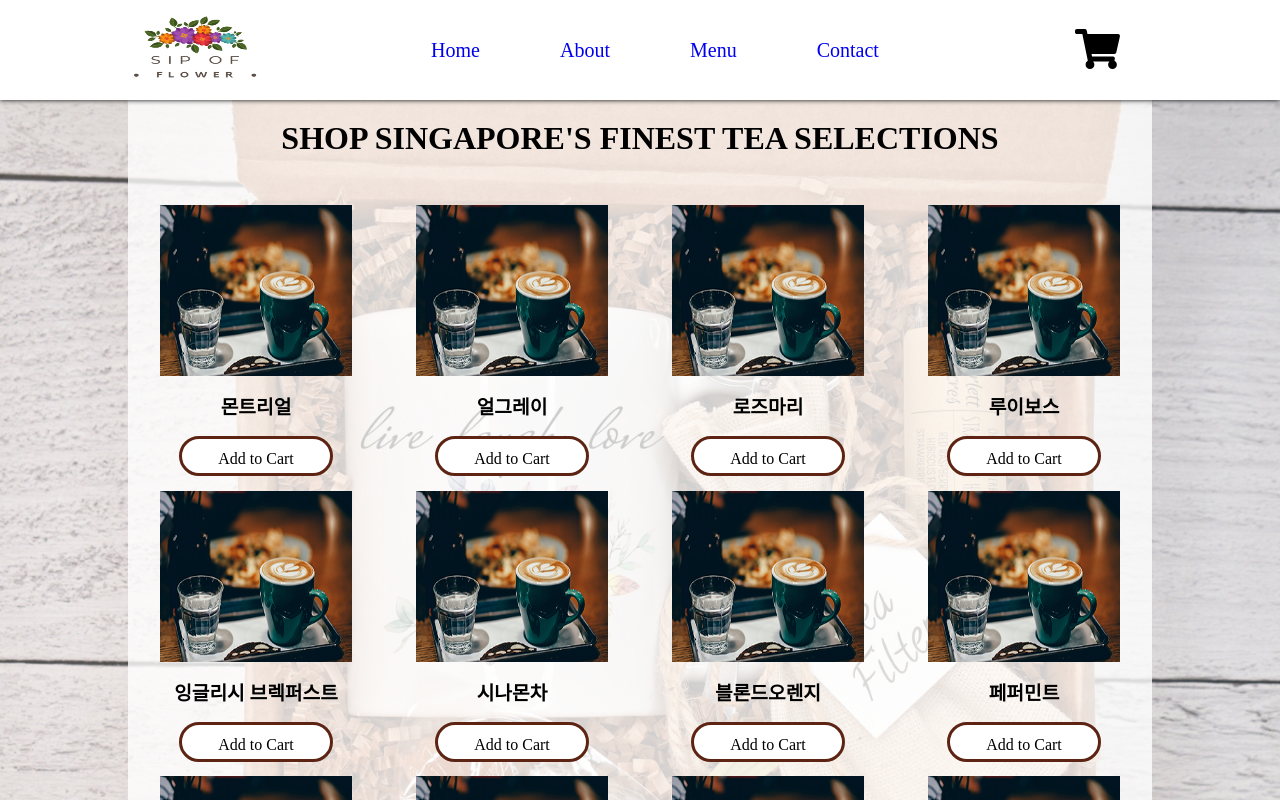
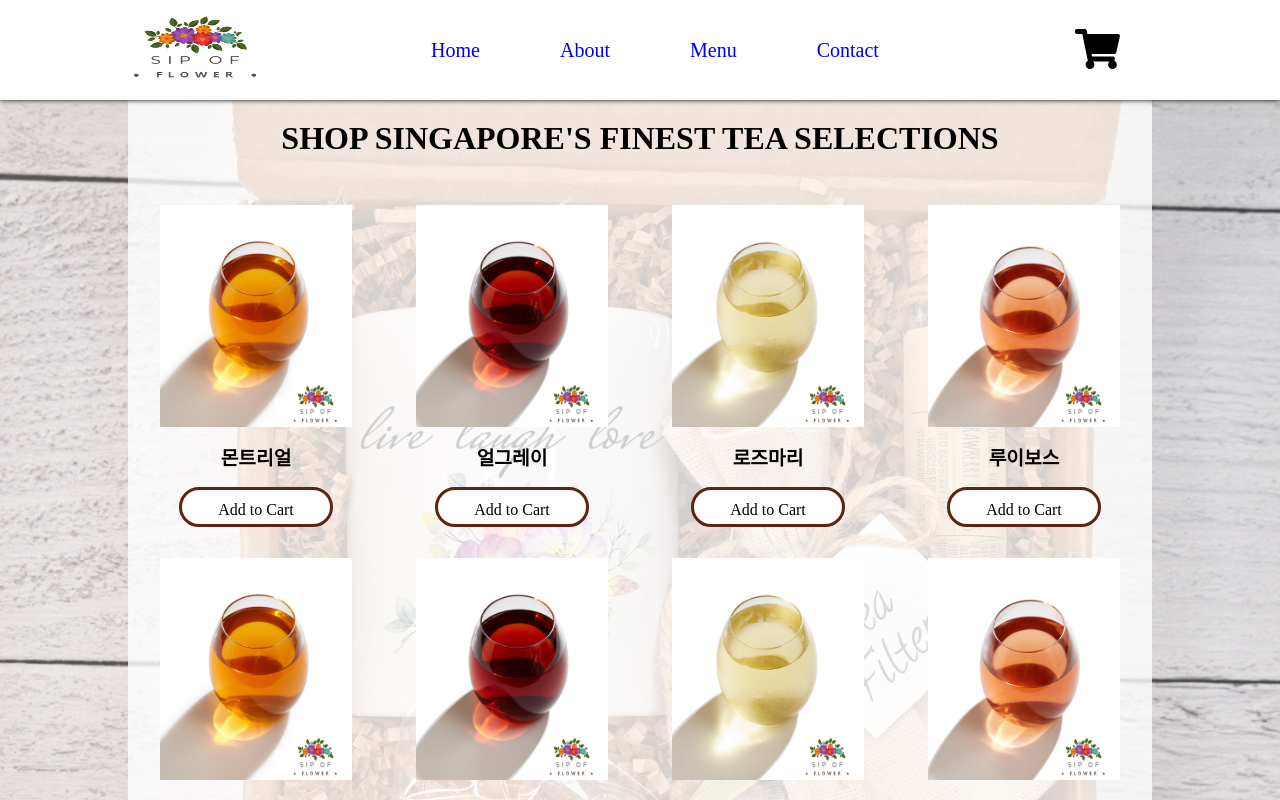
Before and after one commit to DoggySummer/flower, a React (Create React App) app: page /Menu in a window 1280 px wide. Shown: the top 800 px of the page. Built offline with nearby package versions, Linux system fonts and the light colour scheme; a web font is replaced by a local one.

Commit message:
menu의 hover 수정

```diff
--- a/src/components/Cart.css
+++ b/src/components/Cart.css
@@ -42,12 +42,7 @@
   width: 40%;
   text-align: center;
 }
-.header-name,
-.header-quan,
-.header-total,
-.header-button {
-  width: 15%;
-}
+
 .inner_table {
   display: flex;
   padding: 10px 0;
@@ -60,17 +55,22 @@
   display: block;
 }
 .inner_table-img img {
-  width: 60%;
+  width: 55%;
   display: block;
   margin: 0 auto;
 }
-.inner_table-name,
 .inner_table-quan,
 .inner_table-price,
-.inner_table-button {
-  width: 15%;
+.inner_table-button,
+.header-quan,
+.header-total,
+.header-button {
+  width: 10%;
 }
-
+.inner_table-name,
+.header-name {
+  width: 30%;
+}
 .total {
   font-size: 3rem;
   margin: 0 auto;
--- a/src/components/Cart.js
+++ b/src/components/Cart.js
@@ -20,7 +20,7 @@ const Cart = () => {
 							<div className='header-name'>상품정보</div>
 							<div className='header-quan'>수량</div>
 							<div className='header-total'>총 금액</div>
-							<div className='header-button'>수량 조절</div>
+							<div className='header-button'>수량</div>
 						</div>
 
 						{state.map((a,i)=>{
--- a/src/components/Menu.css
+++ b/src/components/Menu.css
@@ -30,7 +30,6 @@
   position: relative;
   padding: 2rem;
   text-align: center;
-  cursor: pointer;
   width: 25%;
   padding-bottom: 2rem;
   padding-top: 0;
@@ -40,6 +39,7 @@
 .menu_img {
   width: 100%;
   height: 75%;
+  cursor: pointer;
 }
 .img_front {
   position: relative;
--- a/src/index.js
+++ b/src/index.js
@@ -7,18 +7,18 @@ import {Provider} from 'react-redux';
 import {createStore} from 'redux';
 
 let defaultItems = [
-  {id : 0, name : '몬트리얼', quan : 0, price : 5500, sum : 0, front_Image : "/images/blog-1.jpeg", back_Image : "/images/1.png"},
-  {id : 1, name : '얼그레이', quan : 0, price : 5000, sum : 0, front_Image : "/images/blog-1.jpeg", back_Image : "/images/2.png"},
-  {id : 2, name : '로즈마리', quan : 0, price : 4500, sum : 0, front_Image : "/images/blog-1.jpeg", back_Image : "/images/3.png"},
-  {id : 3, name : '루이보스', quan : 0, price : 3500, sum : 0, front_Image : "/images/blog-1.jpeg", back_Image : "/images/4.png"},
-  {id : 4, name : '잉글리시 브렉퍼스트', quan : 0, price : 3500, sum : 0, front_Image : "/images/blog-1.jpeg", back_Image : "/images/5.png"},
-  {id : 5, name : '시나몬차', quan : 0, sum : 0, price : 5500, front_Image : "/images/blog-1.jpeg", back_Image : "/images/6.png"},
-  {id : 6, name : '블론드오렌지', quan : 0, price : 5500, sum : 0, front_Image : "/images/blog-1.jpeg", back_Image : "/images/7.png"},
-  {id : 7, name : '페퍼민트', quan : 0, price : 5500, sum : 0, front_Image : "/images/blog-1.jpeg", back_Image : "/images/8.png"},
-  {id : 8, name : '차이 티', quan : 0, price : 6500, sum : 0, front_Image : "/images/blog-1.jpeg", back_Image : "/images/1.png"},
-  {id : 9, name : '얼그레이 밀크 티', quan : 0, price : 4500, sum : 0, front_Image : "/images/blog-1.jpeg", back_Image : "/images/1.png"},
-  {id : 10, name : '우롱 차 ', quan : 0, price : 4000, sum : 0, front_Image : "/images/blog-1.jpeg", back_Image : "/images/1.png"},
-  {id : 11, name : '그레이프푸르츠', quan : 0, price : 3000, sum : 0, front_Image : "/images/blog-1.jpeg", back_Image : "/images/1.png"}
+  {id : 0, name : '몬트리얼', quan : 0, price : 5500, sum : 0, front_Image : "/images/1.png", back_Image : "/images/5.png"},
+  {id : 1, name : '얼그레이', quan : 0, price : 5000, sum : 0, front_Image : "/images/2.png", back_Image : "/images/6.png"},
+  {id : 2, name : '로즈마리', quan : 0, price : 4500, sum : 0, front_Image : "/images/3.png", back_Image : "/images/7.png"},
+  {id : 3, name : '루이보스', quan : 0, price : 3500, sum : 0, front_Image : "/images/4.png", back_Image : "/images/8.png"},
+  {id : 4, name : '잉글리시 브렉퍼스트', quan : 0, price : 3500, sum : 0, front_Image : "/images/1.png", back_Image : "/images/5.png"},
+  {id : 5, name : '시나몬차', quan : 0, sum : 0, price : 5500, front_Image : "/images/2.png", back_Image : "/images/6.png"},
+  {id : 6, name : '블론드오렌지', quan : 0, price : 5500, sum : 0, front_Image : "/images/3.png", back_Image : "/images/7.png"},
+  {id : 7, name : '페퍼민트', quan : 0, price : 5500, sum : 0, front_Image : "/images/4.png", back_Image : "/images/8.png"},
+  {id : 8, name : '차이 티', quan : 0, price : 6500, sum : 0, front_Image : "/images/1.png", back_Image : "/images/5.png"},
+  {id : 9, name : '얼그레이 밀크 티', quan : 0, price : 4500, sum : 0, front_Image : "/images/2.png", back_Image : "/images/6.png"},
+  {id : 10, name : '우롱 차 ', quan : 0, price : 4000, sum : 0, front_Image : "/images/3.png", back_Image : "/images/7.png"},
+  {id : 11, name : '그레이프푸르츠', quan : 0, price : 3000, sum : 0, front_Image : "/images/4.png", back_Image : "/images/8.png"}
 ]
 
 function reducer(state = defaultItems, action){
```
